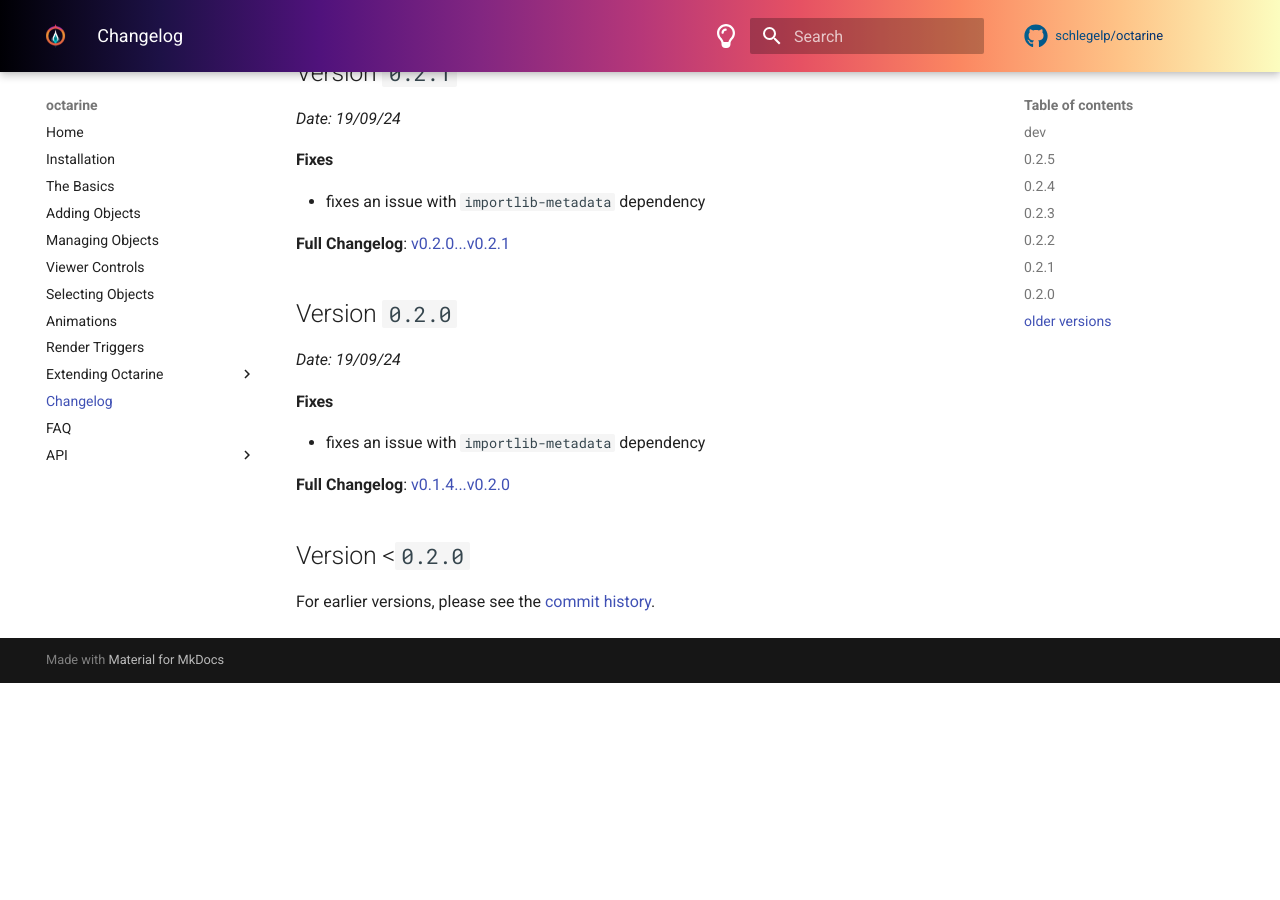
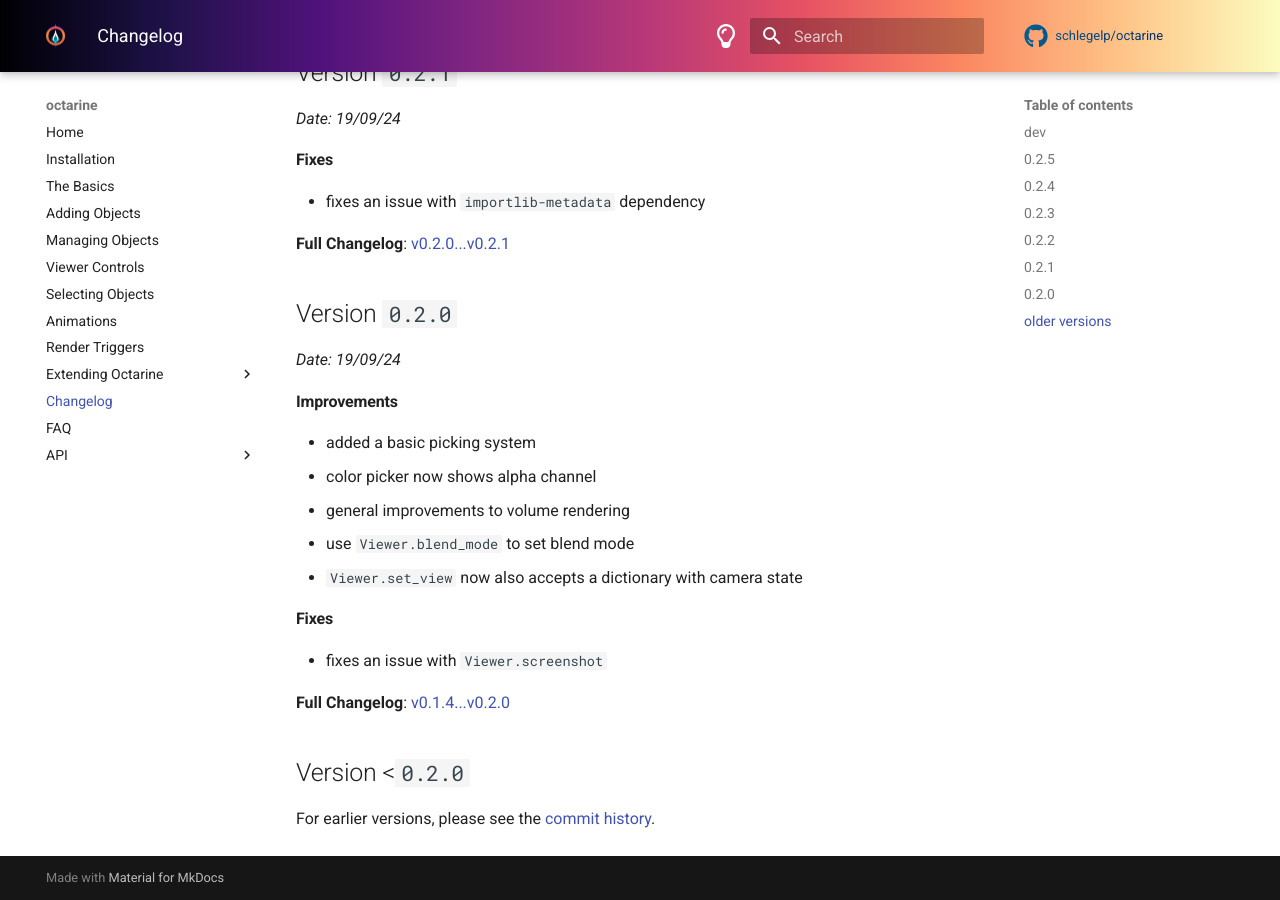
Before and after one commit to schlegelp/octarine, an MkDocs documentation site: the page built from docs/changelog.md, in a window 1280 px wide and 900 px high, scrolled down 1773 px. Built offline with MkDocs 1.6.1 and Material for MkDocs 9.7.7, drawn with Linux system fonts in a browser that asks for light colours; plug-ins that fetch from the network failed and are left out; comment, search, counter and statistics services are not loaded; before the commit the page ends 2456 px from its top, so only the background shows below that.

Commit message:
update changelog

```diff
--- a/docs/changelog.md
+++ b/docs/changelog.md
@@ -68,8 +68,15 @@ _Date: 19/09/24_
 ## Version `0.2.0` { data-toc-label="0.2.0" }
 _Date: 19/09/24_
 
+#### Improvements
+- added a basic picking system
+- color picker now shows alpha channel
+- general improvements to volume rendering
+- use `Viewer.blend_mode` to set blend mode
+- `Viewer.set_view` now also accepts a dictionary with camera state
+
 #### Fixes
-- fixes an issue with `importlib-metadata` dependency
+- fixes an issue with `Viewer.screenshot`
 
 **Full Changelog**: [v0.1.4...v0.2.0](https://github.com/schlegelp/octarine/compare/v0.1.4...v0.2.0)
 
```
